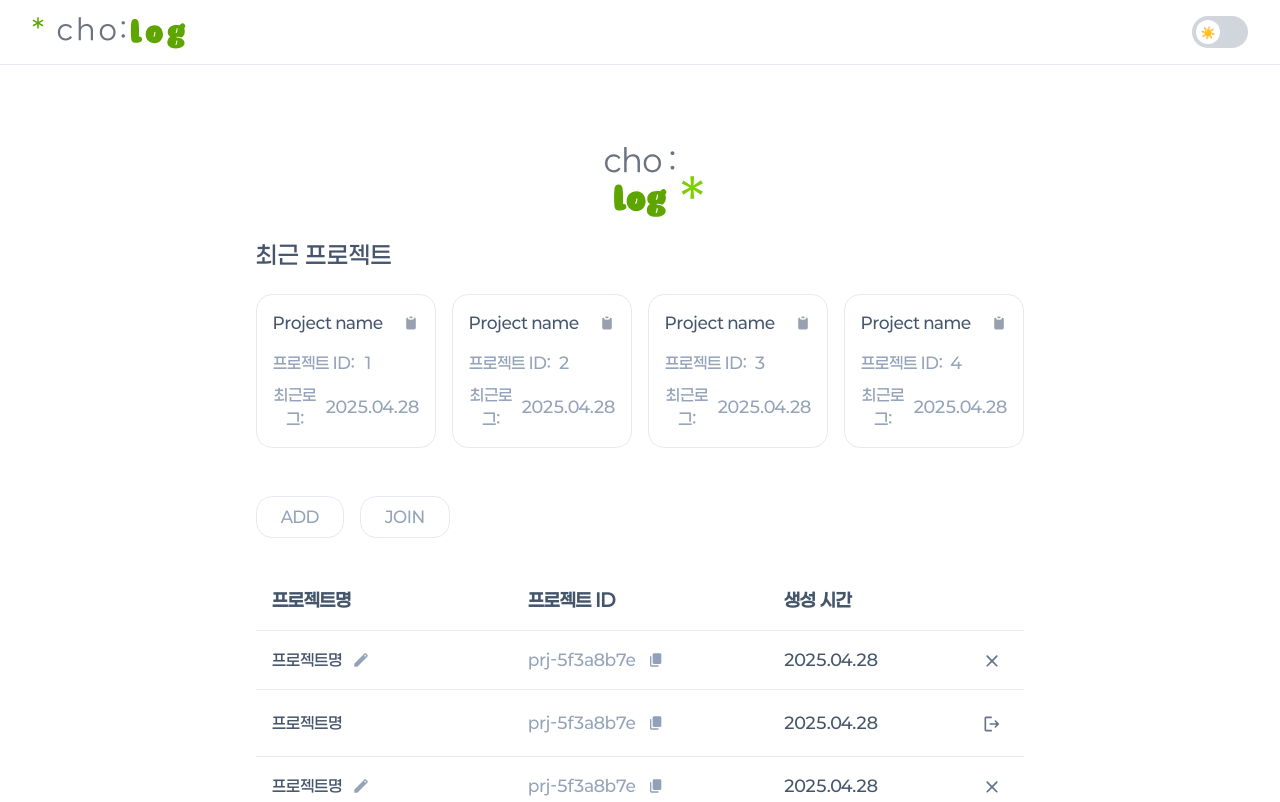
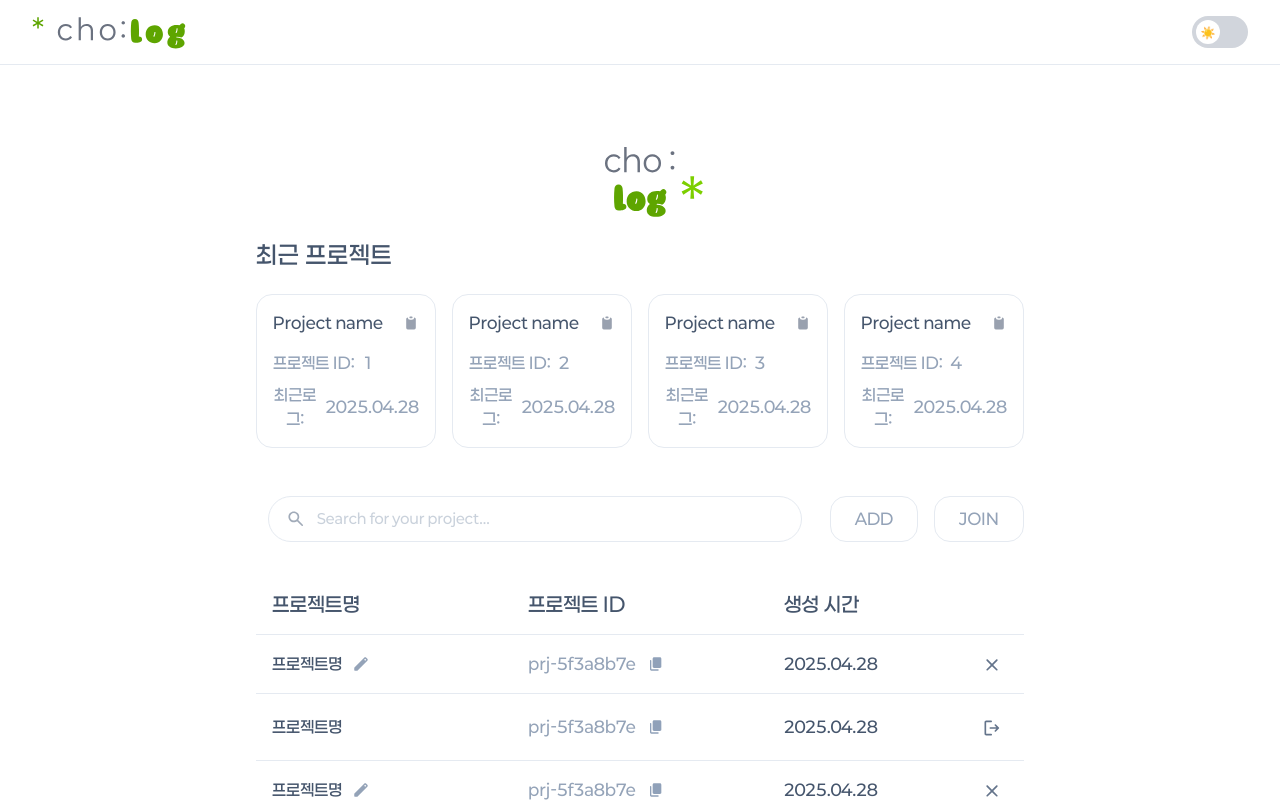
Before and after one commit to SIM-GYUBIN/CHOLOG, a React (Vite) app in the folder frontend/cholog/: page /projectList in a window 1280 px wide. Shown: the top 802 px of the page. Built offline with nearby package versions, Linux system fonts and the light colour scheme.

Commit message:
feat : 프로젝트 리스트 검색창 추가
S12P31B207-74

```diff
--- a/frontend/cholog/src/components/ProjectList/ProjectActions.tsx
+++ b/frontend/cholog/src/components/ProjectList/ProjectActions.tsx
@@ -1,3 +1,5 @@
+import searchIcon from "@/assets/search.svg";
+
 interface ProjectActionsProps {
   onAdd: () => void;
   onJoin: () => void;
@@ -6,6 +8,18 @@ interface ProjectActionsProps {
 const ProjectActions = ({ onAdd, onJoin }: ProjectActionsProps) => {
   return (
     <div className="flex justify-start gap-4 mb-8">
+      <div className="relative flex-1 mx-3">
+        <img
+          src={searchIcon}
+          alt="search"
+          className="absolute left-5 top-1/2 -translate-y-1/2 w-4 h-4 opacity-60"
+        />
+        <input
+          type="text"
+          placeholder="Search for your project..."
+          className="w-full pl-12 pr-4 py-3 text-sm text-[var(--helpertext)] bg-[var(--bg)] border border-[var(--line)] rounded-full focus:outline-none focus:ring-2 focus:ring-lime-500"
+        />
+      </div>
       <button
         onClick={onAdd}
         className="px-6 py-2 bg-[[var(--bg)]] text-[var(--helpertext)] border border-[var(--line)] rounded-2xl hover:bg-gray-50 transition-colors font-paperlogy5 cursor-pointer"
--- a/frontend/cholog/src/components/ProjectList/ProjectTable.tsx
+++ b/frontend/cholog/src/components/ProjectList/ProjectTable.tsx
@@ -48,13 +48,13 @@ const ProjectTable = ({ projects, onCopy }: ProjectTableProps) => {
       <table className="w-full">
         <thead>
           <tr className="border-b border-[var(--line)]">
-            <th className="w-1/3 p-4 font-paperlogy5 text-[var(--text)] text-left text-lg">
+            <th className="w-1/3 p-4 font-medium text-[var(--text)] text-left text-xl">
               프로젝트명
             </th>
-            <th className="w-1/3 p-4 font-paperlogy5 text-[var(--text)] text-left text-lg">
+            <th className="w-1/3 p-4 font-medium text-[var(--text)] text-left text-xl">
               프로젝트 ID
             </th>
-            <th className="w-1/4 p-4 font-paperlogy5 text-[var(--text)] text-left text-lg">
+            <th className="w-1/4 p-4 font-medium text-[var(--text)] text-left text-xl">
               생성 시간
             </th>
             <th className="w-12 p-4"></th>
--- a/frontend/cholog/src/index.css
+++ b/frontend/cholog/src/index.css
@@ -101,8 +101,8 @@ body {
 
 html.dark {
   --bg: #0a0a0a; /* dark: state-800 */
-  --text: #f1f5f9; /* dark: state-100 */
-  --helpertext: #cbd5e1; /* dark: state-300 */
+  --text: #e2e8f0; /* dark: state-200 */
+  --helpertext: #9ca3af; /* dark: gray-400 */
   --line: #ffffff1f; /*불투명도 15%*/
   --nav: #181818;
   /* --primary: #99a1af; dark: gray-400 */
```
Also changed, not shown: frontend/cholog/src/assets/search.svg (added).
